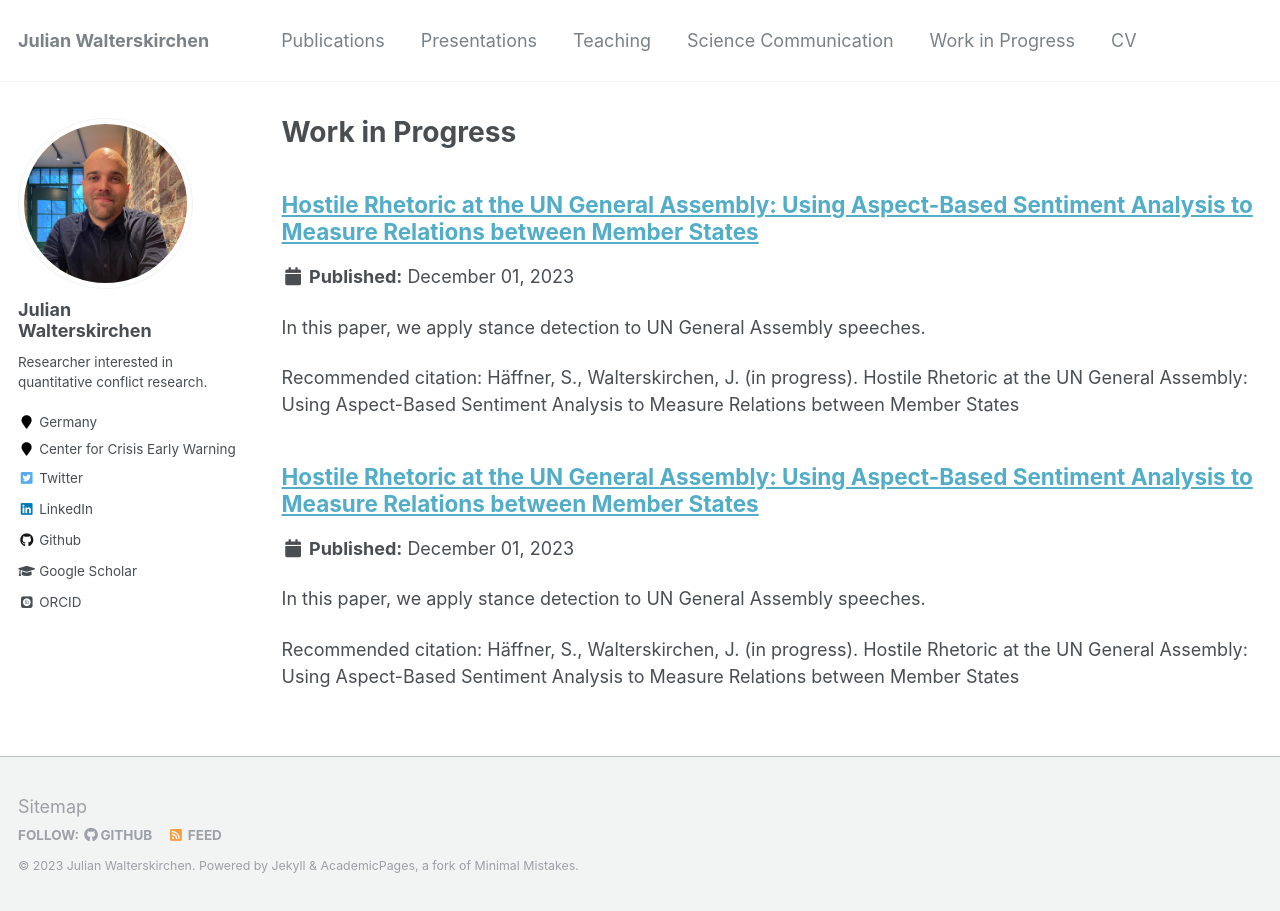
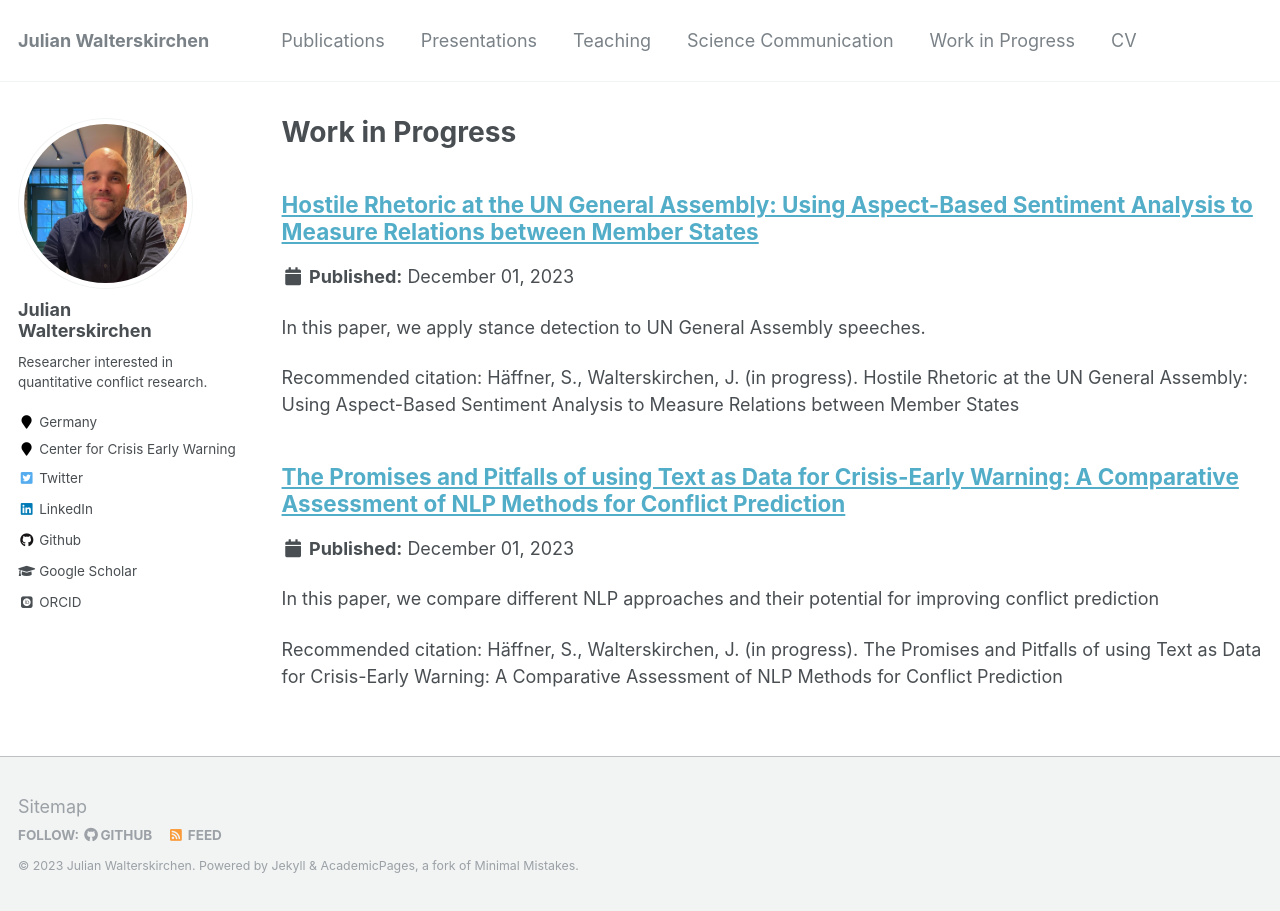
Before and after one commit to jwalterskirchen/jwalterskirchen.github.io, a Jekyll site: the page built from _pages/workinprogress.md, in a window 1280 px wide. Built offline with Jekyll 4.4.1, drawn with Linux system fonts in a browser that asks for light colours; some web fonts are replaced.

Commit message:
Update nlp_prediction.md

```diff
--- a/_workinprogress/nlp_prediction.md
+++ b/_workinprogress/nlp_prediction.md
@@ -1,10 +1,10 @@
 ---
-title: "Hostile Rhetoric at the UN General Assembly: Using Aspect-Based Sentiment Analysis to Measure Relations between Member States"
+title: "The Promises and Pitfalls of using Text as Data for Crisis-Early Warning: A Comparative Assessment of NLP Methods for Conflict Prediction"
 collection: workinprogress
-permalink: /workinprogress/unga
-excerpt: 'In this paper, we apply stance detection to UN General Assembly speeches.'
+permalink: /workinprogress/nlp_pred
+excerpt: 'In this paper, we compare different NLP approaches and their potential for improving conflict prediction'
 date: 2023-12-01
 venue: 'Not Published'
 paperurl: ''
-citation: 'Häffner, S., Walterskirchen, J. (in progress). Hostile Rhetoric at the UN General Assembly: Using Aspect-Based Sentiment Analysis to Measure Relations between Member States'
+citation: 'Häffner, S., Walterskirchen, J. (in progress). The Promises and Pitfalls of using Text as Data for Crisis-Early Warning: A Comparative Assessment of NLP Methods for Conflict Prediction'
 ---
```
